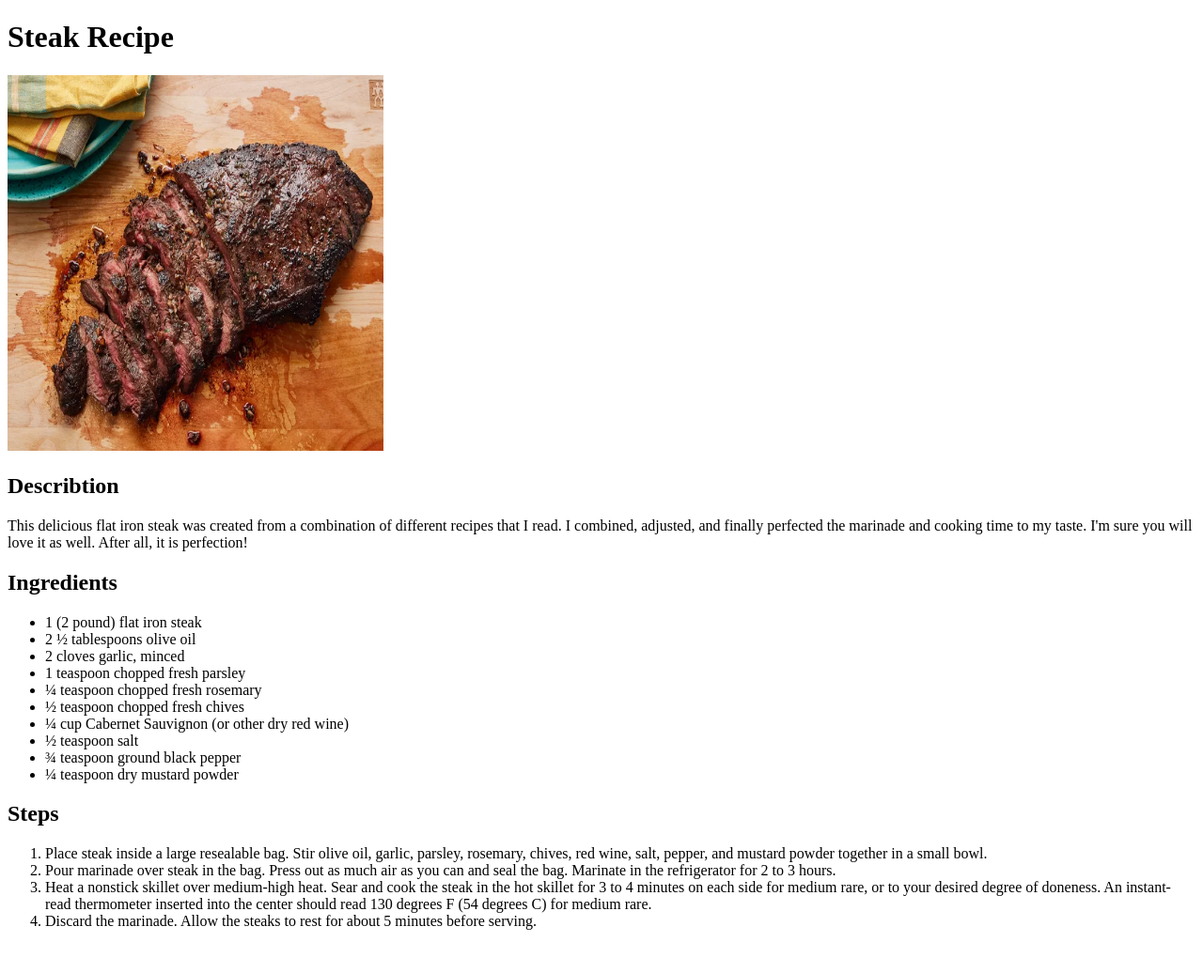
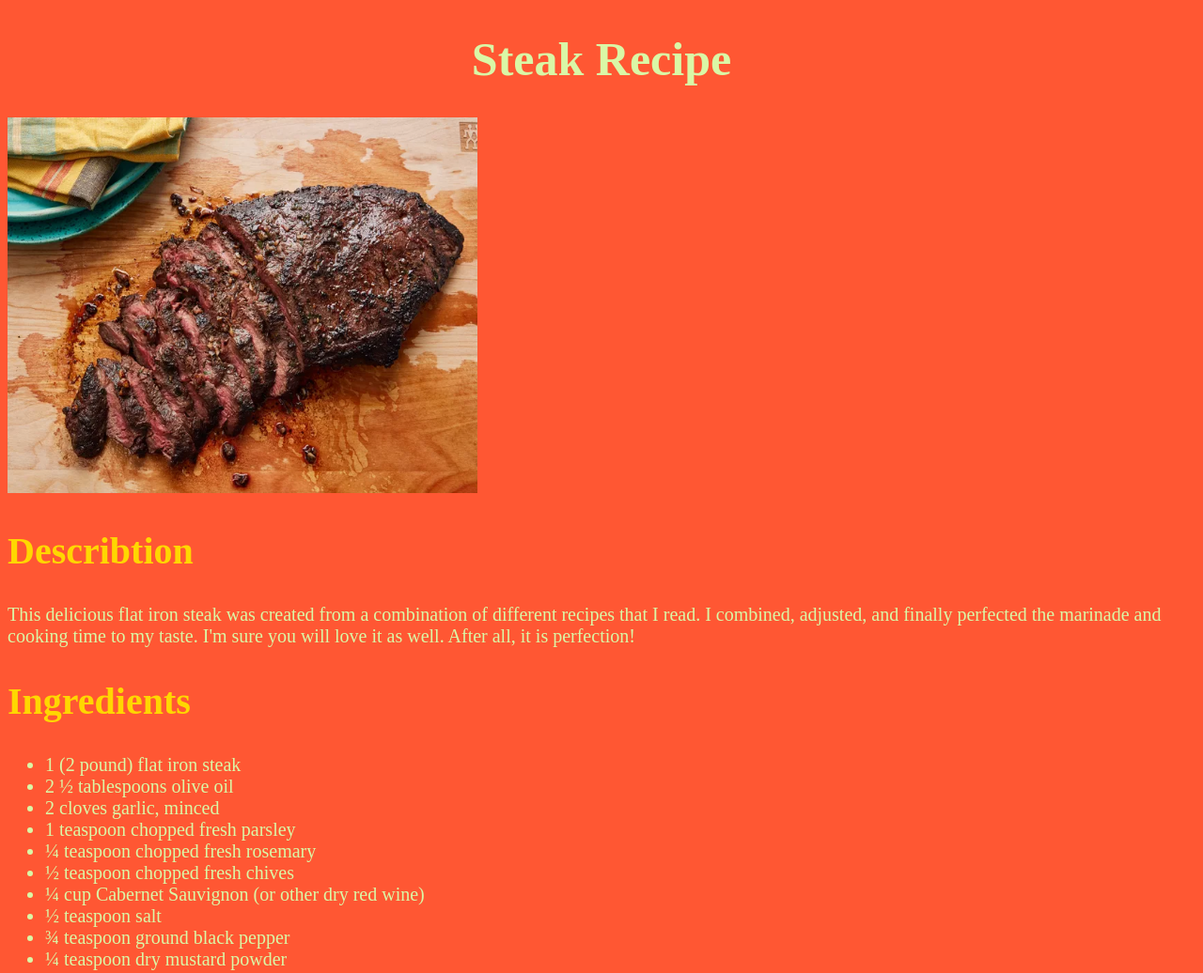
Before and after one commit to MalekToumi-815/odin-recipes, a plain HTML site: page recipes/steak.html in a window 1280 px wide. Shown: the top 1036 px of the page at 94% size. Before the commit the page ends 1006 px from the top, so only its background shows below. Drawn offline with Linux system fonts and the light colour scheme.

Commit message:
Styles
added styles to the pages and added some ids to the elements for styling purposes

```diff
--- a/recipes/steak.html
+++ b/recipes/steak.html
@@ -3,13 +3,14 @@
 <head>
     <meta charset="UTF-8" />
     <title>Steak Recipe</title>
+    <link rel="stylesheet" href="../styles/recepies.css">
 </head>
 <body>
-    <h1>Steak Recipe</h1>
-    <img src="../images/150685-perfect-flat-iron-steak-DDMFS-4x3-3249da60e56343388122d1c615eb4c88.webp" alt="Steak image" height="400" width="400">
-    <h2>Describtion</h2>
+    <h1 id="title">Steak Recipe</h1>
+    <img src="../images/150685-perfect-flat-iron-steak-DDMFS-4x3-3249da60e56343388122d1c615eb4c88.webp" alt="Steak image" height="400" width="500">
+    <h2 id="subtitle">Describtion</h2>
     <p>This delicious flat iron steak was created from a combination of different recipes that I read. I combined, adjusted, and finally perfected the marinade and cooking time to my taste. I'm sure you will love it as well. After all, it is perfection!</p>
-    <h2>Ingredients</h2>
+    <h2 id="subtitle">Ingredients</h2>
     <ul>
         <li>1 (2 pound) flat iron steak</li>
         <li>2 ½ tablespoons olive oil</li>
@@ -22,7 +23,7 @@
         <li>¾ teaspoon ground black pepper</li>
         <li>¼ teaspoon dry mustard powder</li>
     </ul>
-    <h2>Steps</h2>
+    <h2 id="subtitle">Steps</h2>
     <ol>
         <li>Place steak inside a large resealable bag. Stir olive oil, garlic, parsley, rosemary, chives, red wine, salt, pepper, and mustard powder together in a small bowl.</li>
         <li>Pour marinade over steak in the bag. Press out as much air as you can and seal the bag. Marinate in the refrigerator for 2 to 3 hours.</li>
--- /dev/null
+++ b/styles/index.css
@@ -0,0 +1,20 @@
+h1{
+    text-align: center;
+    font-size: 50px;
+    color: #DAF7A6;
+}
+img{
+    height: 400px;
+    width: auto;
+    border-radius: 50%;
+}
+#recipes-list{
+    font-size: 30px;
+}
+.food{
+    color: #FFC300;
+    text-decoration-line: none;
+}
+body{
+    background-color:red;
+}
--- /dev/null
+++ b/styles/recepies.css
@@ -0,0 +1,14 @@
+body{
+    background-color: #ff5733;
+    font-size: 20px;
+    color: #DAF7A6;
+}
+#title{
+    text-align: center;
+    font-size: 50px;
+    color: #DAF7A6;
+}
+#subtitle{
+    font-size: 40px;
+    color: gold;
+}
```
Also changed, not shown: index.html (+6 -4 lines), recipes/lasagna.html (+6 -5 lines), recipes/pastasalad.html (+5 -4 lines), images/istockphoto-1406314247-612x612.jpg (added).
